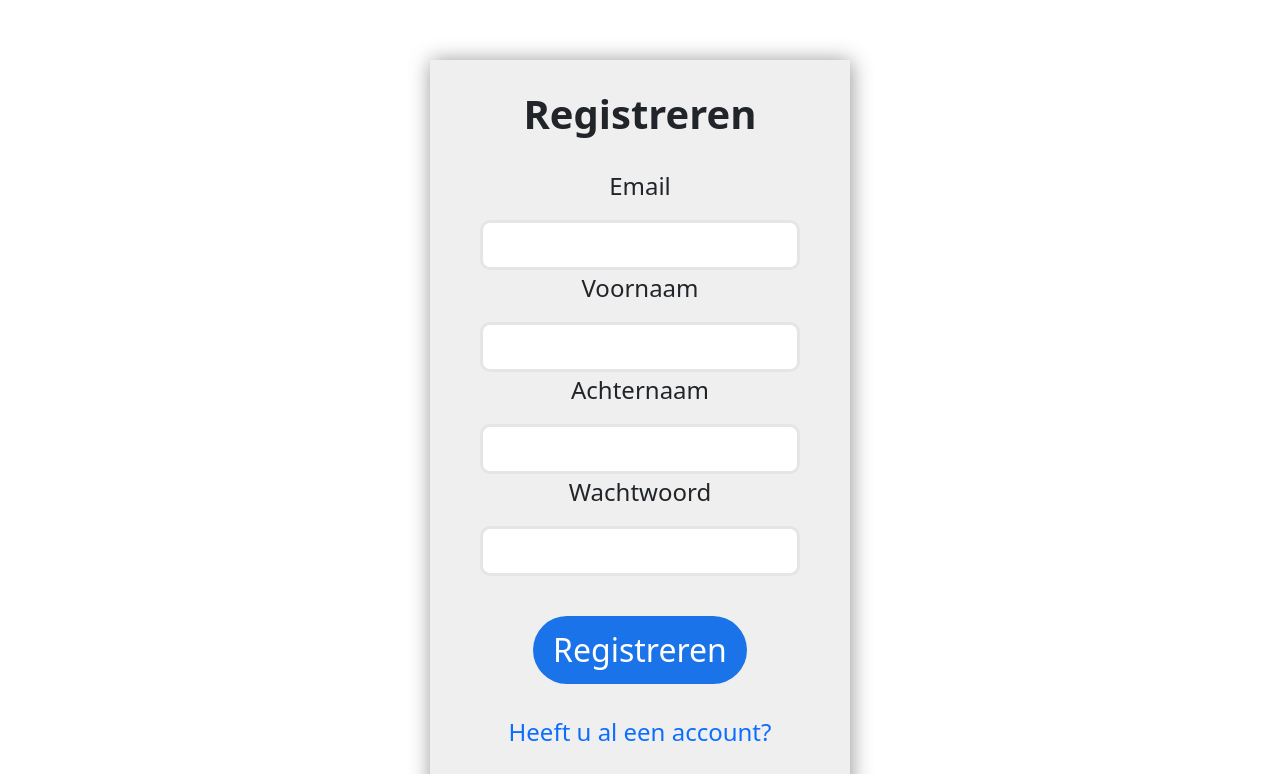
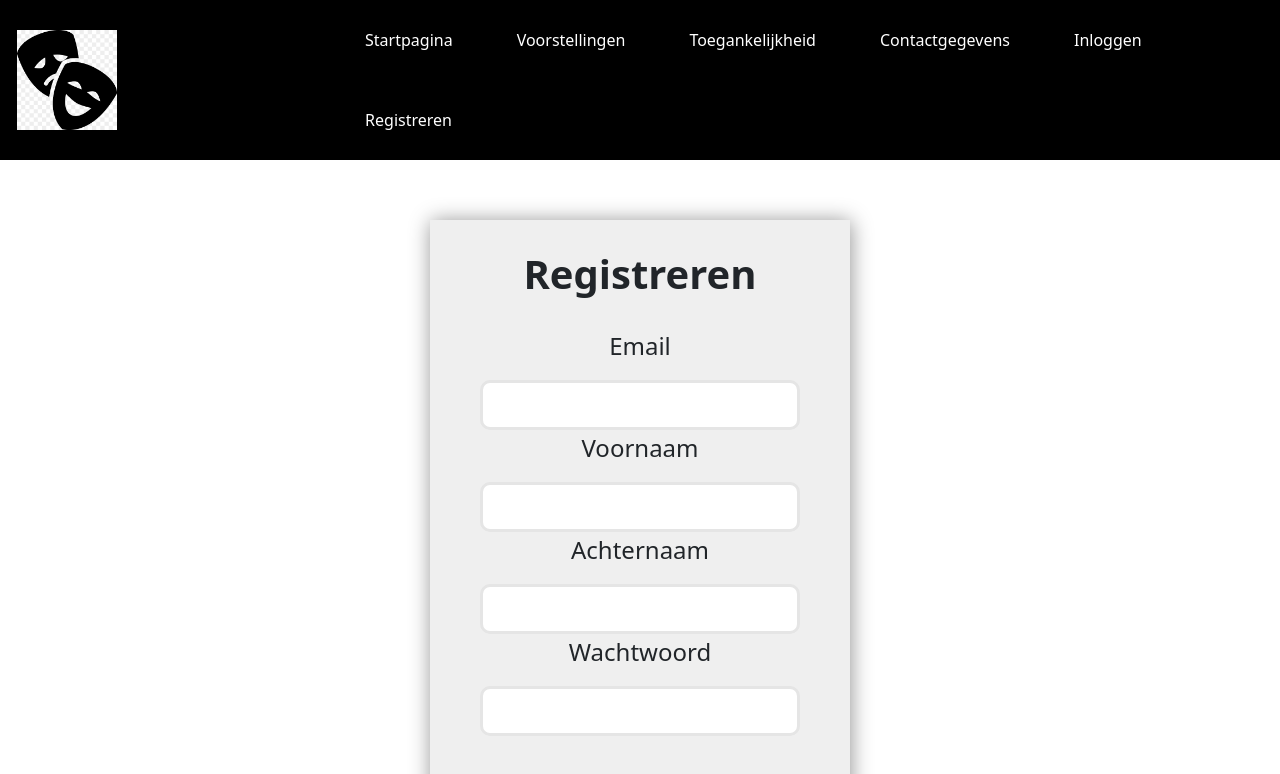
Before and after one commit to renz1704/WDPR2022, a React (Create React App) app in the folder react/ClientApp/: page /registreren in a window 1280 px wide. Shown: the top 774 px of the page. Built offline with nearby package versions, Linux system fonts and the light colour scheme.

Commit message:
De juiste login and register buttons zijn nu in de header, je wordt bij registreren nu geredirect naar de login pagina en de header staat nu op de login en registratie pagina.

```diff
--- a/react/ClientApp/src/components/Header.jsx
+++ b/react/ClientApp/src/components/Header.jsx
@@ -20,8 +20,10 @@ function Header (props) {
             <li><a><Link to="/voorstellingen">Voorstellingen</Link></a></li>
             <li><a><Link to="/toegankelijkheid">Toegankelijkheid</Link></a></li>
             <li><a><Link to="/contactgegevens">Contactgegevens</Link></a></li>
+            <li><a><Link to="/inloggen">Inloggen</Link></a></li>
+            <li><a><Link to="/Registreren">Registreren</Link></a></li>
+            <li><a></a></li>
 
-            <LoginMenu></LoginMenu>
           </ul>
         </div>
       </div>
--- a/react/ClientApp/src/components/Pages/Login-and-Register/Login.jsx
+++ b/react/ClientApp/src/components/Pages/Login-and-Register/Login.jsx
@@ -1,6 +1,7 @@
 import { useState } from "react";
 import "./login-register.css";
 import { Link , useNavigate} from "react-router-dom";
+import Header from "../../Header";
 
 
 const Login = () => {
@@ -9,7 +10,6 @@ const Login = () => {
   const navigate = useNavigate();
 
 const handleSubmit = (e) => {
-  debugger;
     e.preventDefault();
 
     fetch('https://localhost:7293/api/User/login', {
@@ -36,7 +36,10 @@ const handleSubmit = (e) => {
     };
 
   return (
+    <div>
+      <Header/>
     <form className="loginForm" onSubmit={handleSubmit}>
+
       <h1>Login</h1>
       <p>Email</p>
       <input
@@ -66,6 +69,7 @@ const handleSubmit = (e) => {
         </Link>
       </p>
     </form>
+    </div>
   );
 };
 
--- a/react/ClientApp/src/components/Pages/Login-and-Register/Register.jsx
+++ b/react/ClientApp/src/components/Pages/Login-and-Register/Register.jsx
@@ -1,6 +1,7 @@
 import React from "react";
 import { useState } from "react";
 import { Link , useNavigate} from "react-router-dom";
+import Header from "../../Header";
 
 const Register = () => {
   const [email, setEmail] = useState("");
@@ -16,7 +17,7 @@ const Register = () => {
         method: 'POST',
         headers: {
             'Accept': 'application/json',
-            'Content-type' : 'application/json'
+            'Content-Type' : 'application/json'
 
         },
         body: JSON.stringify({email: email, password: password, name: name, lastName: lastName, donatedAmount : 0})
@@ -27,7 +28,7 @@ const Register = () => {
           console.log(res)
       }
       else{
-          navigate("/login");
+          navigate("/inloggen");
       }
   })
   };
@@ -35,11 +36,12 @@ const Register = () => {
 
   return (
     <div>
+      <Header/>
       <form className="loginForm" onSubmit={processRegistration}>
         <h1 className="Title">Registreren</h1>
         <p>Email</p>
         <input
-          required
+          required="Email is verplicht."
           type="email"
           onChange={(e) => setEmail(e.target.value)}
         ></input>
```
